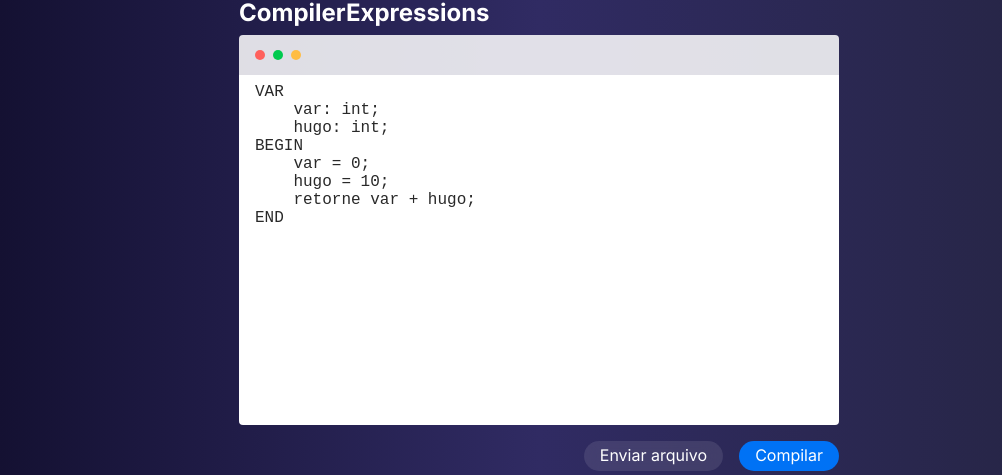
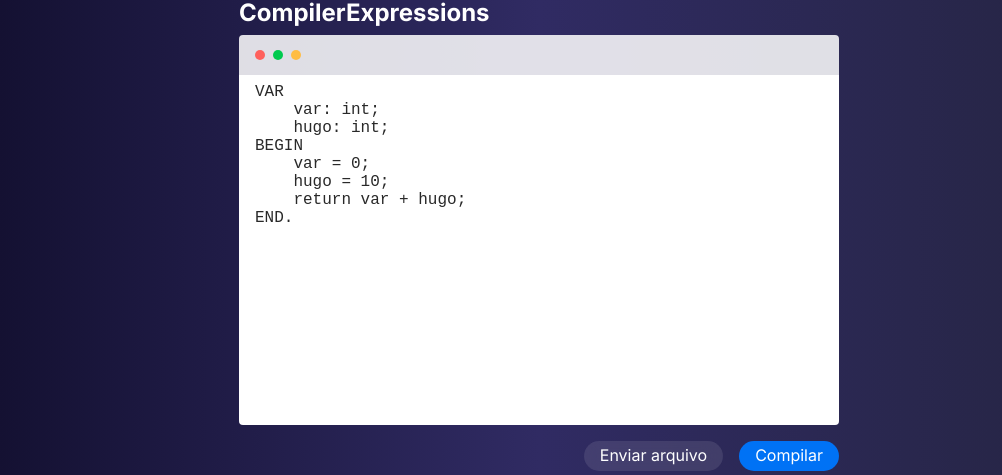
Before and after one commit to hugolima03/compiladores-ufrr, a Next.js app: page /compilerExpressions in a window 1280 px wide. Shown: the part 202-677 px from the top of the page, without its empty margins (101-1103 px from the left). Built offline with nearby package versions, Linux system fonts and the light colour scheme; a web font is replaced by a local one.

Commit message:
refactor: return PASCAL

```diff
--- a/src/templates/CompilerExpressions/index.tsx
+++ b/src/templates/CompilerExpressions/index.tsx
@@ -76,8 +76,8 @@ const CompilerExpressions = () => {
 BEGIN
     var = 0;
     hugo = 10;
-    retorne var + hugo;
-END`}
+    return var + hugo;
+END.`}
         onSubmit={onSubmit}
       />
 
--- a/src/templates/CompilerExpressions/pipeline1/Rules.ts
+++ b/src/templates/CompilerExpressions/pipeline1/Rules.ts
@@ -31,8 +31,8 @@ const grammar = new Grammar({
     // Bloco de código principal
     // Padrão: "inicio ... fim"
     '<bloco_principal>': [
-        'comando-BEGIN <lista_comando> comando-END',
-        'comando-BEGIN comando-END'
+        'comando-BEGIN <lista_comando> comando-END.',
+        'comando-BEGIN comando-END.'
     ],
 
     // Lista de comandos
@@ -45,7 +45,7 @@ const grammar = new Grammar({
 
     // Retorno de valor e encerramento
     // Padrão: retorne ... ;
-    '<retorne_principal>': ['comando-retorne <retorno_valor> especial-del'],
+    '<retorne_principal>': ['comando-return <retorno_valor> especial-del'],
 
     '<retorno_valor>': ['<expressao>'],
 
--- a/src/templates/CompilerExpressions/pipeline3/index.ts
+++ b/src/templates/CompilerExpressions/pipeline3/index.ts
@@ -55,7 +55,7 @@ export default class Pipeline3 {
       case "=":
         return this._parsearAtribuicao(comando);
         break;
-      case "retorne":
+      case "return":
         return this._parsearRetorne(comando);
         break;
     }
@@ -80,7 +80,7 @@ export default class Pipeline3 {
 
     const instrucoes = this._parseExpression(retorne.nos[0]);
     return [
-      new Instruction("retorne", retorne.simbolo, [instrucoes[0].operand]),
+      new Instruction("return", retorne.simbolo, [instrucoes[0].operand]),
       ...instrucoes,
     ].reverse();
   }
@@ -173,7 +173,7 @@ export default class Pipeline3 {
 
   _optimizeMathOperations(instrucoes: Instruction[]) {
     for (const inst of instrucoes) {
-      if (inst.operator === "retorne") continue;
+      if (inst.operator === "return") continue;
       if (inst.operator === "=") continue;
 
       const args = inst.args;
--- a/src/templates/CompilerExpressions/sintese/Mips.mjs
+++ b/src/templates/CompilerExpressions/sintese/Mips.mjs
@@ -40,7 +40,7 @@ export default class Mips {
             const args = this._parsearArgumentos(inst.args);
             this._liberarRegistradoresSemUso(instrucoes);
 
-            if (inst.operador !== 'retorne') {
+            if (inst.operador !== 'return') {
 
                 const operando = this._parsearOperando(inst.operando);
 
--- a/src/templates/CompilerExpressions/utils/Patterns.ts
+++ b/src/templates/CompilerExpressions/utils/Patterns.ts
@@ -3,7 +3,7 @@ export const patterns = {
     especiais: ["=", "(", ")", ",", ":", ";"],
 
     nomeEscalares: ["int"],
-    palavras: ["VAR", "BEGIN", "END", "retorne"],
+    palavras: ["VAR", "BEGIN", "END.", "return"],
 
     stringLiteral: "([\"'])(?:(?=(\\\\?))\\2.)*?\\1",
     intLiteral: /^[1-9][0-9]*|0([1-7][0-7]*|x[0-9a-zA-Z]+)?$/,
```
